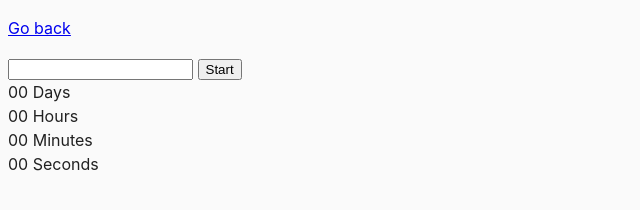
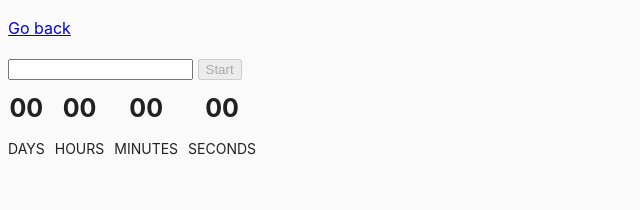
Before and after one commit to vgko8e/goit-js-hw-09, a website built with Parcel: page src/02-timer.html in a window 1280 px wide. Shown: the whole page, without its empty margins (0-640 px from the left). Built offline with nearby package versions, Linux system fonts and the light colour scheme.

Commit message:
half task

```diff
--- a/package.json
+++ b/package.json
@@ -24,5 +24,9 @@
     "parcel-plugin-nuke-dist": "^1.0.1",
     "posthtml-include": "^1.6.2",
     "sass": "^1.32.8"
+  },
+  "dependencies": {
+    "flatpickr": "^4.6.13",
+    "notiflix": "^3.2.5"
   }
 }
--- a/src/css/common.css
+++ b/src/css/common.css
@@ -16,3 +16,29 @@ img {
   display: block;
   max-width: 100%;
 }
+
+.timer {
+  display: flex;
+  padding-top: 10px;
+}
+
+.field {
+  display: flex;
+  flex-direction: column;
+  text-align: center;
+  font-size: 25px;
+}
+
+.field:not(:last-child) {
+    margin-right: 10px;
+  }
+
+.value {
+  margin-bottom: 10px;
+  font-weight: bold;
+}
+
+.label {
+  font-size: 14px;
+  text-transform: uppercase;
+}
--- a/src/js/02-timer.js
+++ b/src/js/02-timer.js
@@ -0,0 +1,73 @@
+import flatpickr from "flatpickr";
+import "flatpickr/dist/flatpickr.min.css";
+
+const refs = {
+    input: document.querySelector('#datetime-picker'),
+    startBtn: document.querySelector('button[data-start]'),
+    timer: document.querySelector('.timer'),
+    field: document.querySelector('.field'),
+    days: document.querySelector('.value[data-days]'),
+    hours: document.querySelector('.value[data-hours]'),
+    minutes: document.querySelector('.value[data-minutes]'),
+    seconds: document.querySelector('.value[data-seconds]'),
+}
+
+refs.startBtn.disabled = true;
+
+refs.startBtn.addEventListener('click', () => {
+    downTimer.start();
+    refs.input.disabled = true;
+});
+
+const downTimer = {
+    intervalId: null,
+    isActive: false,
+    start() {
+        if(this.isActive) {
+            return;
+        }
+
+        this.isActive = true;
+
+        this.intervalId = setInterval(() => {
+            const currentTime = Date.now();
+            const deltaTime = refs.input.value - currentTime;
+            const { days, hours, mins, secs } = convertMs(deltaTime);
+        }, 1000);
+    }
+}
+
+flatpickr('#datetime-picker', options);
+
+const options = {
+    enableTime: true,
+    time_24hr: true,
+    defaultDate: new Date(),
+    minuteIncrement: 1,
+    onClose(selectedDates) {
+      console.log(selectedDates[0]);
+    },
+};
+
+function convertMs(ms) {
+    // Number of milliseconds per unit of time
+    const second = 1000;
+    const minute = second * 60;
+    const hour = minute * 60;
+    const day = hour * 24;
+
+    // Remaining days
+    const days = Math.floor(ms / day);
+    // Remaining hours
+    const hours = Math.floor((ms % day) / hour);
+    // Remaining minutes
+    const minutes = Math.floor(((ms % day) % hour) / minute);
+    // Remaining seconds
+    const seconds = Math.floor((((ms % day) % hour) % minute) / second);
+
+    return { days, hours, minutes, seconds };
+}
+
+console.log(convertMs(2000)); // {days: 0, hours: 0, minutes: 0, seconds: 2}
+console.log(convertMs(140000)); // {days: 0, hours: 0, minutes: 2, seconds: 20}
+console.log(convertMs(24140000)); // {days: 0, hours: 6 minutes: 42, seconds: 20}
```
Also changed, not shown: src/js/01-color-switcher.js (line endings or trailing spaces), 1 other file.
